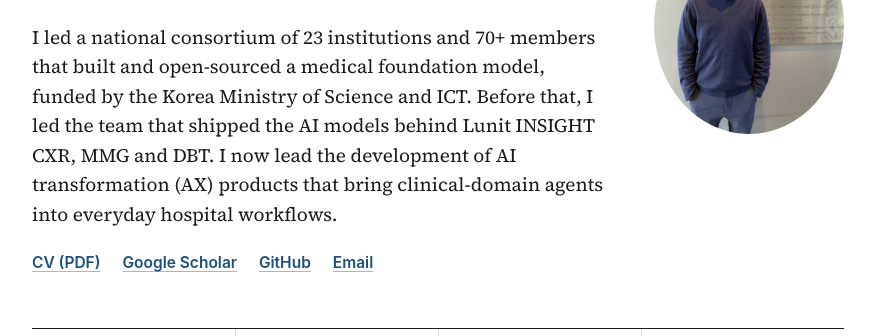
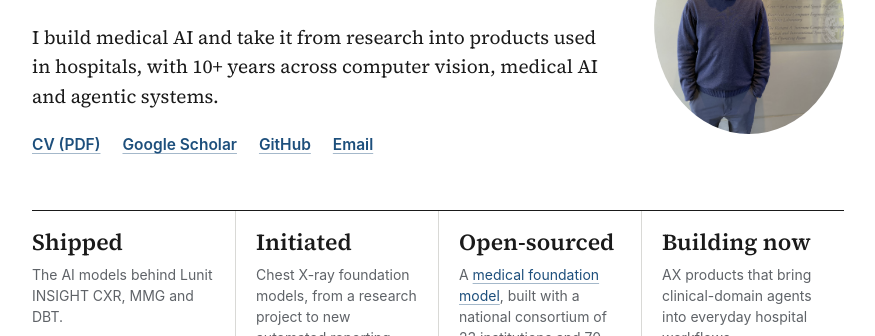
Before and after one commit to TaeSoo-Kim/TaeSoo-Kim.github.io, a plain HTML site: page index.html in a window 1280 px wide. Shown: the part 212-548 px from the top of the page, without its empty margins (202-1077 px from the left). Drawn offline with Linux system fonts and the light colour scheme.

Commit message:
Site: four-verb highlight row, one-sentence intro
Co-Authored-By: Claude Fable 5.2 <noreply@anthropic.com>

```diff
--- a/index.html
+++ b/index.html
@@ -40,10 +40,8 @@
         <h1>Tae Soo Kim, PhD <span class="ko">(김태수)</span></h1>
         <p class="role-line">Staff Applied Research Scientist and AI Innovation Team Lead at <a href="https://www.lunit.io/">Lunit</a></p>
         <p class="about">
-          I led a national consortium of 23 institutions and 70+ members that built and open-sourced a medical foundation model,
-          funded by the Korea Ministry of Science and ICT. Before that, I led the team that shipped the AI models behind
-          Lunit INSIGHT CXR, MMG and DBT. I now lead the development of AI transformation (AX) products that bring
-          clinical-domain agents into everyday hospital workflows.
+          I build medical AI and take it from research into products used in hospitals, with 10+ years across
+          computer vision, medical AI and agentic systems.
         </p>
         <div class="actions">
           <a class="btn" href="data/Curriculum_Vitae_261124.pdf">CV (PDF)</a>
@@ -62,20 +60,20 @@
     <div class="wrap">
       <div class="tiles">
         <div class="tile">
-          <span class="num">23<small>institutions</small></span>
-          <p>in the national consortium I led for the <a href="https://medigatenews.com/news/2040726640">AI-Specialized Foundation Model</a> project: 6 academic labs, 8 industry partners and 9 hospitals.</p>
+          <span class="num">Shipped</span>
+          <p>The AI models behind Lunit INSIGHT CXR, MMG and DBT.</p>
         </div>
         <div class="tile">
-          <span class="num">0 &rarr; 1<small>research idea to product</small></span>
-          <p>I initiated chest X-ray foundation models as a research project and drove them through to new automated reporting products.</p>
+          <span class="num">Initiated</span>
+          <p>Chest X-ray foundation models, from a research project to new automated reporting products.</p>
         </div>
         <div class="tile">
-          <span class="num">19<small>papers</small></span>
-          <p>at venues including NeurIPS, ICCV, ECCV, AAAI and MICCAI, plus 3 US patent filings.</p>
+          <span class="num">Open-sourced</span>
+          <p>A <a href="https://medigatenews.com/news/2040726640">medical foundation model</a>, built with a national consortium of 23 institutions and 70+ members.</p>
         </div>
         <div class="tile">
-          <span class="num">10+<small>years</small></span>
-          <p>across computer vision, medical AI and agentic systems, from research to deployed products.</p>
+          <span class="num">Building now</span>
+          <p>AX products that bring clinical-domain agents into everyday hospital workflows.</p>
         </div>
       </div>
     </div>
--- a/stylesheet.css
+++ b/stylesheet.css
@@ -121,8 +121,9 @@ h1 .ko { font-family: var(--sans); font-weight: 400; color: var(--muted); font-s
 .tile .num {
   display: block;
   font-family: var(--serif);
-  font-size: 34px;
-  line-height: 1.1;
+  font-size: 23px;
+  line-height: 1.15;
+  white-space: nowrap;
   font-weight: 600;
   margin-bottom: 2px;
 }
```
